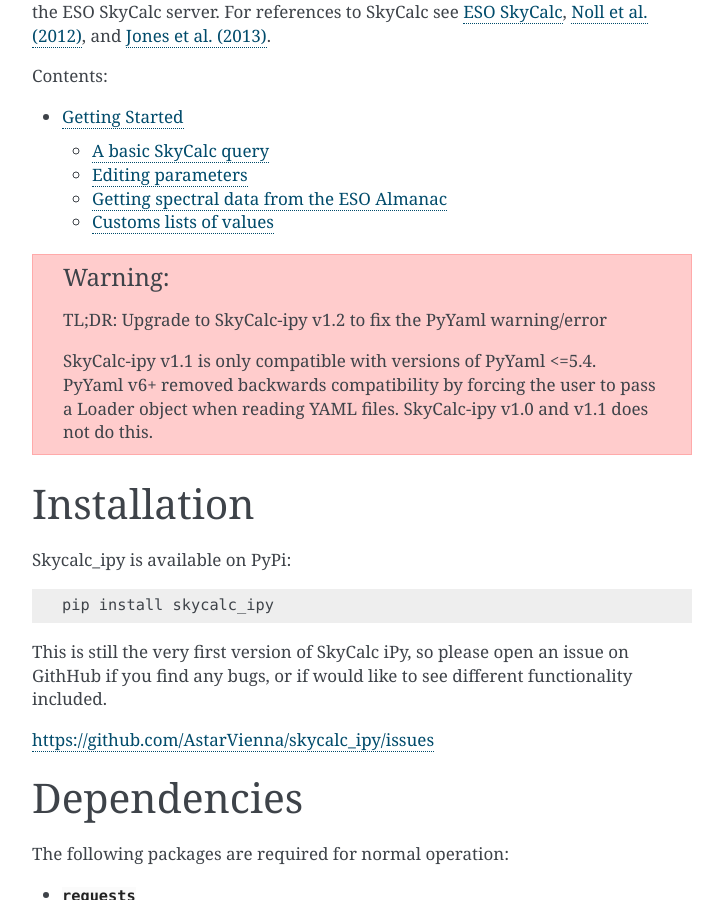
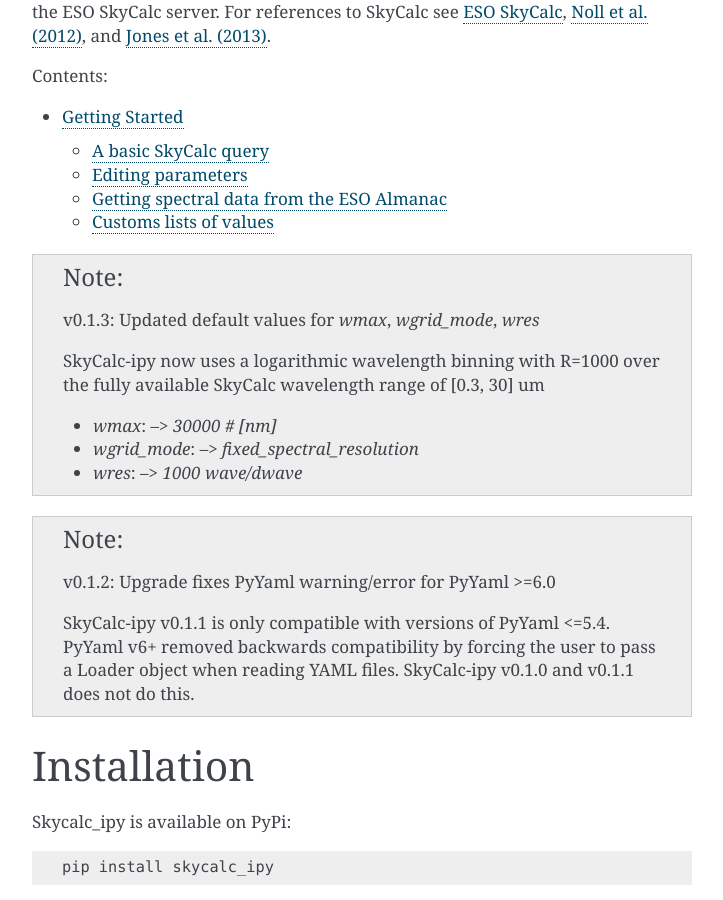
Before and after one commit to AstarVienna/skycalc_ipy, a Sphinx documentation site: the page built from docs/source/index.rst, in a window 1280 px wide and 900 px high, scrolled down 530 px. Shown: the whole window, without its empty margins (388-1111 px from the left). Built offline with Sphinx 7.4.7, drawn with Linux system fonts in a browser that asks for light colours; pages that are not in the unit, such as notebooks, are missing from menus.

Commit message:
updated default params to logarithmic R=1000 wavelengths bins

```diff
--- a/docs/source/index.rst
+++ b/docs/source/index.rst
@@ -34,12 +34,22 @@
    GettingStarted
    Reference API <reference/skycalc_ipy>
 
-.. warning:: TL;DR: Upgrade to SkyCalc-ipy v1.2 to fix the PyYaml warning/error
+.. note:: v0.1.3: Updated default values for `wmax`, `wgrid_mode`, `wres`
 
-    SkyCalc-ipy v1.1 is only compatible with versions of PyYaml <=5.4.
+    SkyCalc-ipy now uses a logarithmic wavelength binning with R=1000 over the
+    fully available SkyCalc wavelength range of [0.3, 30] um
+
+    - `wmax`: --> `30000  # [nm]`
+    - `wgrid_mode`: --> `fixed_spectral_resolution`
+    - `wres`: --> `1000  wave/dwave`
+
+
+.. note:: v0.1.2: Upgrade fixes PyYaml warning/error for PyYaml >=6.0
+
+    SkyCalc-ipy v0.1.1 is only compatible with versions of PyYaml <=5.4.
     PyYaml v6+ removed backwards compatibility by forcing the user to pass a
-    Loader object when reading YAML files. SkyCalc-ipy v1.0 and v1.1 does not
-    do this.
+    Loader object when reading YAML files. SkyCalc-ipy v0.1.0 and v0.1.1 does
+    not do this.
 
 
 Installation
--- a/skycalc_ipy/version.py
+++ b/skycalc_ipy/version.py
@@ -1,2 +1,2 @@
-version = '0.1.2'
-date    = '2021-10-21 12:00:00 GMT'
+version = '0.1.3'
+date    = '2021-11-29 10:00:00 GMT'
```
Also changed, not shown: 1 other file.
